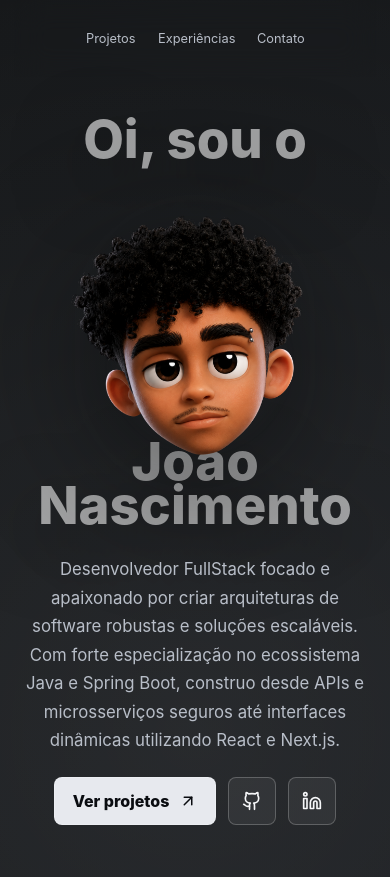
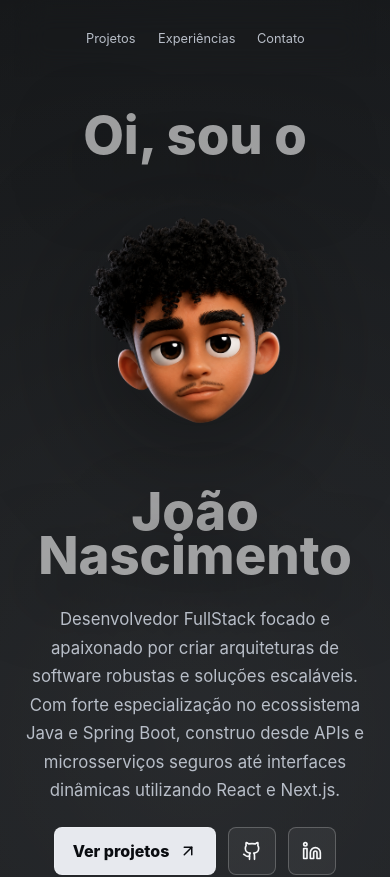
Before and after one commit to joaonascimentooo/Portfolio, a Next.js app: page / in a window 390 px wide. Shown: the top 877 px of the page. Built offline with nearby package versions, Linux system fonts and the light colour scheme.

Commit message:
style: update hero section dimensions and positioning for improved layout

```diff
--- a/app/globals.css
+++ b/app/globals.css
@@ -822,11 +822,29 @@ h1 {
   }
 
   .hero-stage {
-    min-height: 430px;
+    min-height: 480px;
+    align-items: start;
+    padding-top: 48px;
   }
 
   .portrait {
-    width: min(72vw, 310px);
+    width: min(62vw, 250px);
+  }
+
+  .title-line-top {
+    top: 8px;
+  }
+
+  .title-line-bottom {
+    bottom: 8px;
+  }
+
+  .hero-title-back {
+    z-index: 3;
+  }
+
+  .portrait-wrap {
+    z-index: 2;
   }
 
   .section,
```
